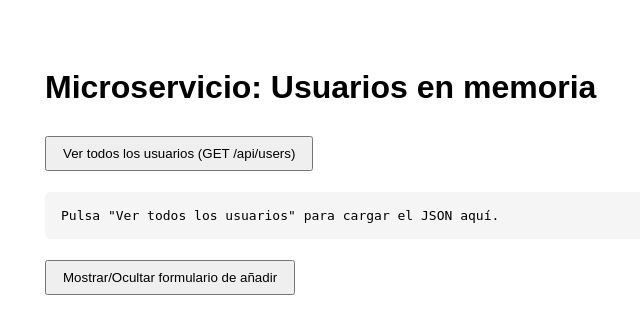
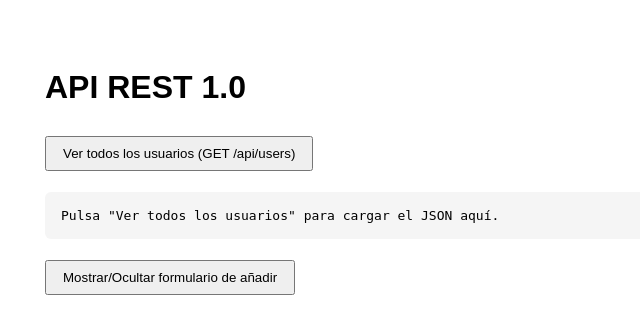
Before and after one commit to xHavckedx/WebApi, a Flask app: page / in a window 1280 px wide. Shown: the top 334 px of the page, without its empty margins (145-785 px from the left). Run offline with Flask 3, Linux system fonts and the light colour scheme.

Commit message:
feat: Cambiando el título de la página

```diff
--- a/src/templates/index.html
+++ b/src/templates/index.html
@@ -13,7 +13,7 @@
     </style>
   </head>
   <body>
-    <h1>Microservicio: Usuarios en memoria</h1>
+    <h1>API REST 1.0</h1>
 
     <section>
       <button id="btn-list">Ver todos los usuarios (GET /api/users)</button>
```
